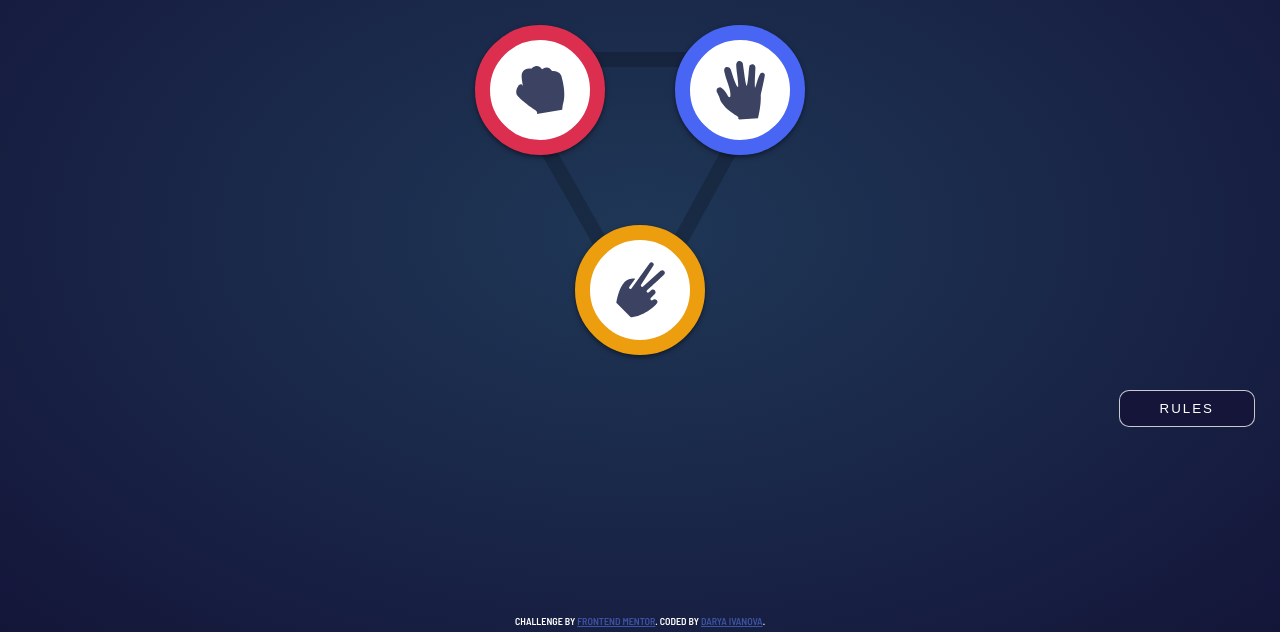
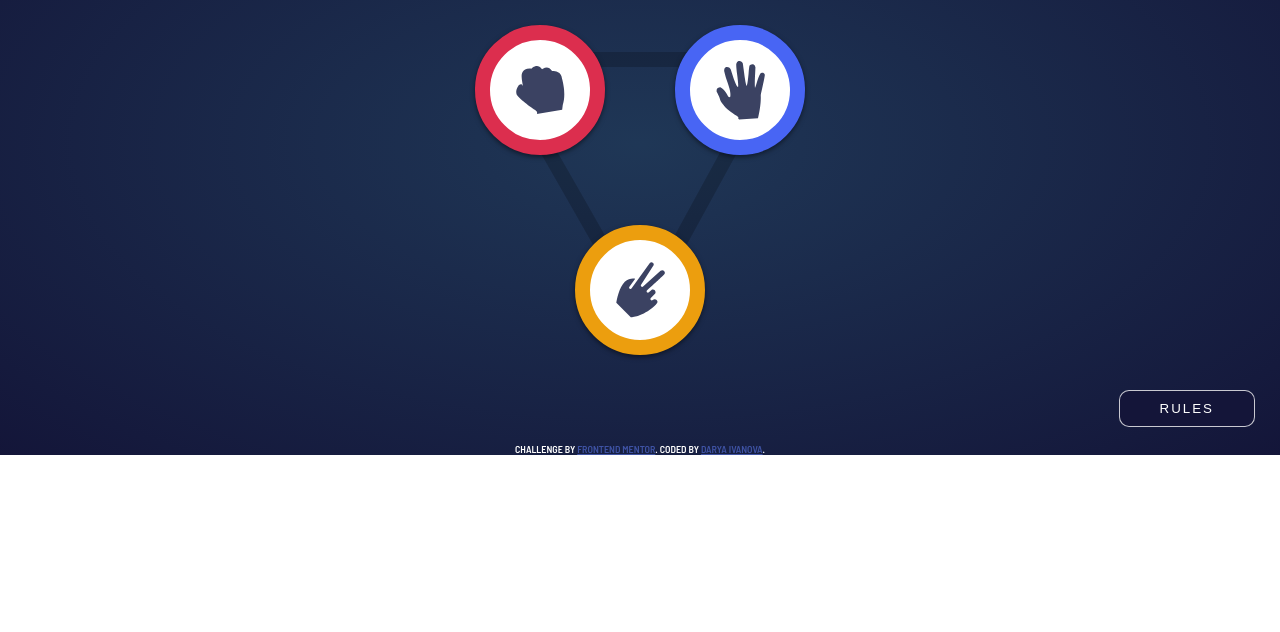
Before and after one commit to daivanova2017/rock-paper-scissors, a React app: page / in a window 1280 px wide. Shown: the part 168-800 px from the top of the page. Built offline with nearby package versions, Linux system fonts and the light colour scheme.

Commit message:
fixes in footer position

```diff
--- a/src/css/index.css
+++ b/src/css/index.css
@@ -1,7 +1,7 @@
 body {
   margin: 0;
   padding: 0;
-  height: calc(100vh - 35px);
+  height: 100%;
   background: radial-gradient(hsl(214, 47%, 23%),hsl(237, 49%, 15%));
   background-repeat: no-repeat;
   font-family: 'Barlow Semi Condensed', sans-serif;
--- a/src/css/style.scss
+++ b/src/css/style.scss
@@ -159,11 +159,7 @@
 }
 
 .attribution {
-  position: absolute;
-  bottom: 5px;
   font-size: 0.5em;
   text-align: center;
-  left: 50%;
-  margin-left: -125px;
 }
 .attribution a { color: hsl(228, 45%, 44%); }
```
Also changed, not shown: src/css/style.css, 1 other file.
